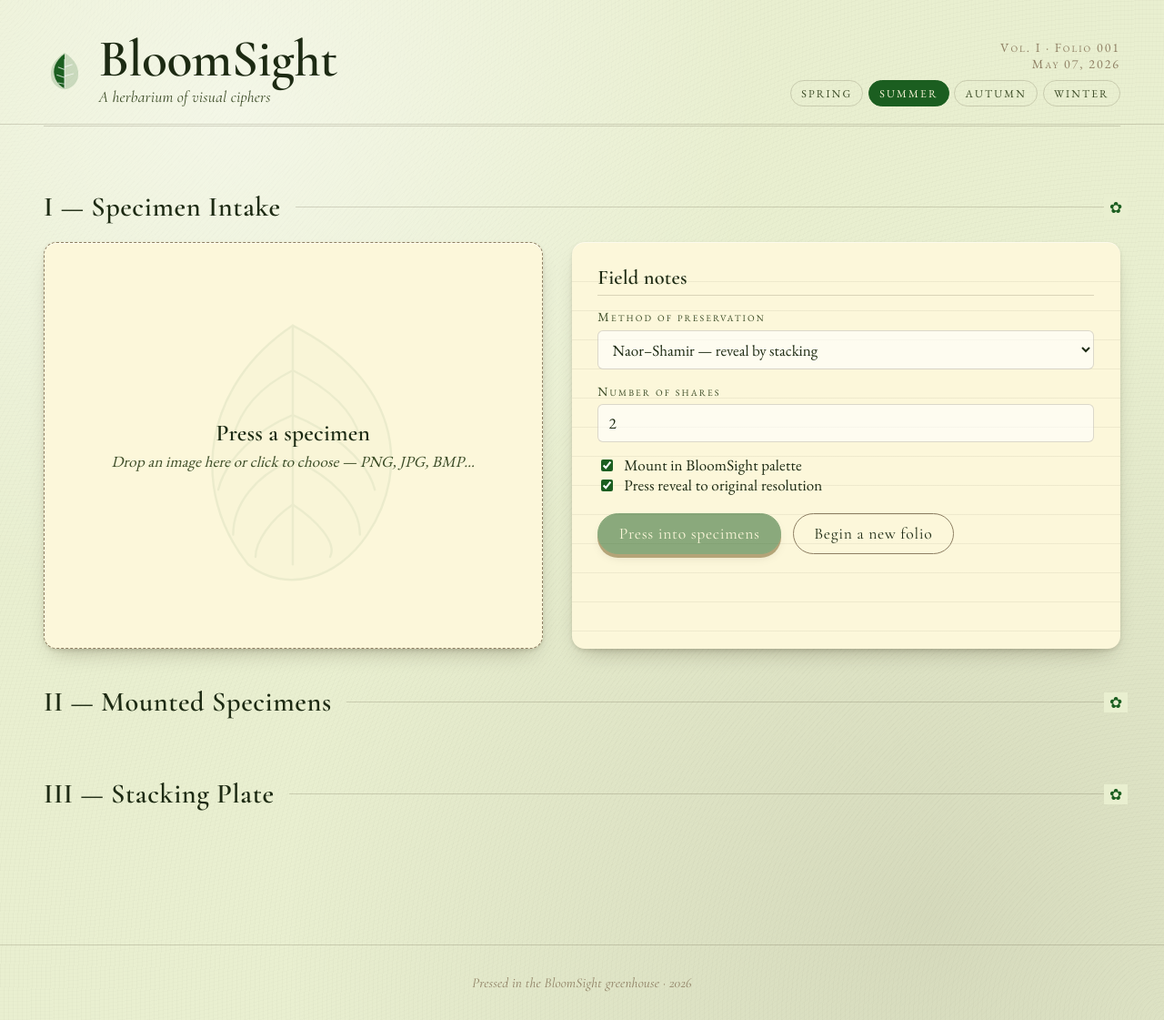
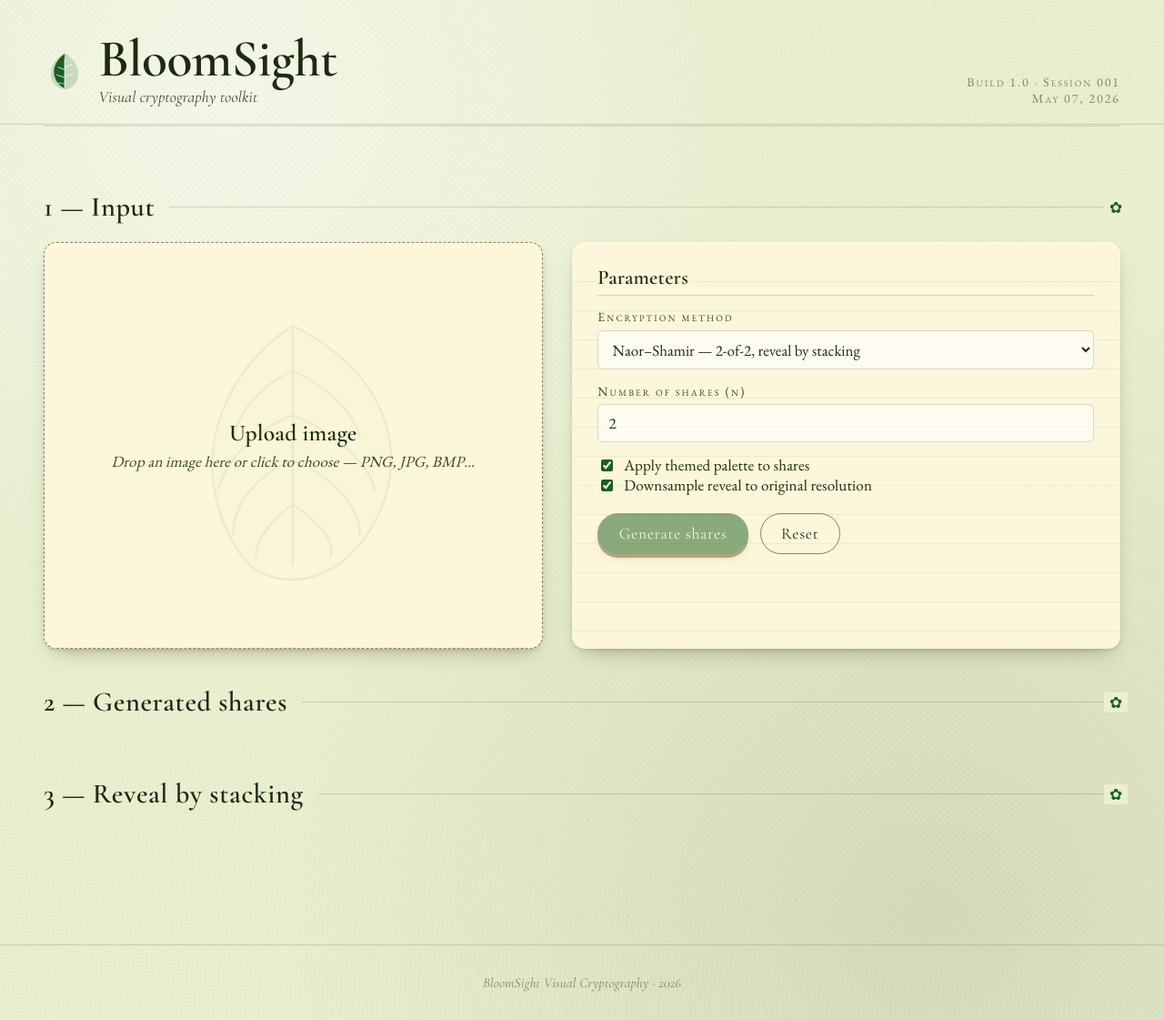
Before and after one commit to RishithSuresh/BloomSight, a Python web app: template app/templates/index.html in a window 1280 px wide. Shown: the whole page at 91% size. Run offline with Jinja, Linux system fonts and the light colour scheme; the template is opened without the code that fills it, so the values that code supplies are empty.

Commit message:
Technical changes

```diff
--- a/app/server.py
+++ b/app/server.py
@@ -1,4 +1,4 @@
-"""Standard-library HTTP server for the BloomSight Herbarium UI.
+"""Standard-library HTTP server for the BloomSight UI.
 
 The server exposes a tiny JSON API that wraps the ``visual_crypto``
 package and serves the static front-end. No third-party web framework
@@ -105,7 +105,7 @@ def _decrypt(payload: Dict[str, Any]) -> Dict[str, Any]:
 
 
 class Handler(BaseHTTPRequestHandler):
-    server_version = "BloomSightHerbarium/1.0"
+    server_version = "BloomSight/1.0"
 
     def log_message(self, fmt, *args):  # pragma: no cover - quieter logs
         sys.stderr.write("[ui] " + (fmt % args) + "\n")
@@ -166,7 +166,7 @@ def main(argv: List[str] | None = None) -> int:
     args = argv if argv is not None else sys.argv[1:]
     port = int(args[0]) if args else _DEFAULT_PORT
     httpd = ThreadingHTTPServer(("127.0.0.1", port), Handler)
-    print(f"[BloomSight Herbarium] http://127.0.0.1:{port}")
+    print(f"[BloomSight] http://127.0.0.1:{port}")
     try:
         httpd.serve_forever()
     except KeyboardInterrupt:
--- a/app/static/css/style.css
+++ b/app/static/css/style.css
@@ -44,21 +44,6 @@ body {
 .masthead .meta {
   text-align: right; font-size: var(--type-small); color: var(--ink-faded);
   font-variant: small-caps; letter-spacing: .14em;
-}
-
-/* ===== Season switcher =============================================== */
-.seasons { display: flex; gap: .35rem; margin-top: .6rem; justify-content: flex-end; }
-.season-pill {
-  font-family: var(--font-body); font-size: var(--type-tiny);
-  text-transform: uppercase; letter-spacing: .18em;
-  border: 1px solid var(--rule); background: transparent;
-  color: var(--ink-soft); padding: .35rem .7rem; border-radius: 999px;
-  cursor: pointer; transition: all .25s var(--ease-bloom);
-}
-.season-pill:hover { border-color: var(--accent); color: var(--accent); }
-.season-pill[aria-pressed="true"] {
-  background: var(--accent); color: var(--bg-paper);
-  border-color: var(--accent);
 }
 
 /* ===== Page layout =================================================== */
--- a/app/static/css/tokens.css
+++ b/app/static/css/tokens.css
@@ -1,6 +1,4 @@
-/* BloomSight design tokens.
-   Palette is sourced from the brand spec; season modes recolour the
-   ambient/accent layer while leaving structural tokens untouched.    */
+/* BloomSight design tokens. Single fixed palette.                     */
 
 :root {
   /* --- Brand palette ------------------------------------------------- */
@@ -13,12 +11,12 @@
   --c-cream:        #F1F8E9;
   --c-night:        #0D1B12;
 
-  /* --- Ambient (theme-able by season) ------------------------------- */
-  --bg-page:        #efe6d2;          /* aged parchment   */
-  --bg-paper:       #faf3e3;          /* specimen mount   */
-  --bg-deep:        #d8c9a4;          /* journal cover    */
-  --ink-strong:     #2a241b;          /* iron-gall ink    */
-  --ink-soft:       #5b4f3d;
+  /* --- Ambient layer ------------------------------------------------- */
+  --bg-page:        #e9efd0;
+  --bg-paper:       #fcf7da;
+  --bg-deep:        #c9c178;
+  --ink-strong:     #1d2a13;
+  --ink-soft:       #3a4a25;
   --ink-faded:      #8e7f63;
   --rule:           rgba(64, 50, 30, 0.18);
   --brass:          #b08a3a;
@@ -53,27 +51,3 @@
                     0 0 0 1px rgba(0,0,0,.1) inset;
   --ease-bloom:     cubic-bezier(.2, .8, .2, 1);
 }
-
-/* Season palettes - swap ambient layer only.                          */
-[data-season="spring"] {
-  --bg-page: #eef0d6;  --bg-paper: #f7f9e3;  --bg-deep: #cfd8a3;
-  --accent: var(--c-leaf);   --accent-soft: var(--c-sun);
-  --ink-strong: #233018;     --ink-soft: #44542f;
-}
-[data-season="summer"] {
-  --bg-page: #e9efd0;  --bg-paper: #fcf7da;  --bg-deep: #c9c178;
-  --accent: var(--c-forest); --accent-soft: var(--c-leaf);
-  --ink-strong: #1d2a13;     --ink-soft: #3a4a25;
-}
-[data-season="autumn"] {
-  --bg-page: #efddc0;  --bg-paper: #f7e6c8;  --bg-deep: #c89865;
-  --accent: var(--c-earth);  --accent-soft: var(--c-sun);
-  --ink-strong: #3a2415;     --ink-soft: #6b4724;
-  --brass: #c08036;          --brass-dark: #8a4f12;
-}
-[data-season="winter"] {
-  --bg-page: #d7dde1;  --bg-paper: #e9eef1;  --bg-deep: #97a4ac;
-  --accent: var(--c-sky);    --accent-soft: #b9d8df;
-  --ink-strong: #142028;     --ink-soft: #36505d;
-  --brass: #8aa3ad;          --brass-dark: #4a6571;
-}
--- a/app/static/js/app.js
+++ b/app/static/js/app.js
@@ -1,25 +1,15 @@
-/* BloomSight Herbarium - app glue. */
+/* BloomSight - app glue. */
 
 (function () {
   const $ = function (id) { return document.getElementById(id); };
   const state = { dataURL: null, lastShares: null, stacking: null };
 
-  /* ---- Date / footer / season -------------------------------------- */
+  /* ---- Date / footer ----------------------------------------------- */
   const fmt = new Intl.DateTimeFormat("en", {
     day: "2-digit", month: "long", year: "numeric"
   });
   $("folio-date").textContent = fmt.format(new Date());
   $("footer-year").textContent = new Date().getFullYear();
-
-  document.querySelectorAll("[data-set-season]").forEach(function (b) {
-    b.addEventListener("click", function () {
-      const s = b.getAttribute("data-set-season");
-      document.documentElement.setAttribute("data-season", s);
-      document.querySelectorAll("[data-set-season]").forEach(function (x) {
-        x.setAttribute("aria-pressed", x === b ? "true" : "false");
-      });
-    });
-  });
 
   /* ---- Method selector --------------------------------------------- */
   const methodEl = $("method");
@@ -78,16 +68,14 @@
       const card = document.createElement("article");
       card.className = "specimen mounted";
       card.style.animationDelay = (i * 0.18) + "s";
-      const latin = payload.method === "naor-shamir"
-        ? "Cryptus stackensis var. " + ["alba", "bruna", "viridis", "aurea"][i % 4]
-        : "Cryptus aleatorius cv. " + (i + 1);
+      const title = "Share " + (i + 1) + " / " + payload.shares.length;
       card.innerHTML =
         '<span class="pin tl"></span><span class="pin tr"></span>' +
         '<span class="pin bl"></span><span class="pin br"></span>' +
         '<div class="frame"><img alt="Share ' + (i + 1) + '" src="' + sh.image + '"/></div>' +
         '<div class="label">' +
-        '  <div><span class="latin">' + latin + '</span><br/>Specimen No. ' + sh.index + '</div>' +
-        '  <div class="meta">' + sh.width + ' &times; ' + sh.height + '<br/>' + today + '<br/>' + payload.method + '</div>' +
+        '  <div><span class="latin">' + title + '</span><br/>Method: ' + payload.method + '</div>' +
+        '  <div class="meta">' + sh.width + ' &times; ' + sh.height + ' px<br/>' + today + '<br/>themed: ' + payload.themed + '</div>' +
         '</div>' + ornamentFor(sh.image.slice(-32) + i);
       host.appendChild(card);
     });
@@ -123,7 +111,7 @@
       $("reveal-img").src = res.image;
       $("download-link").href = res.image;
       $("reveal-card").classList.add("shown");
-      $("plate-instructions").textContent = "The transparencies have aligned.";
+      $("plate-instructions").textContent = "Shares aligned. Image recovered.";
     } catch (e) { showToast(e.message); }
   }
 
--- a/app/templates/index.html
+++ b/app/templates/index.html
@@ -1,9 +1,9 @@
 <!doctype html>
-<html lang="en" data-season="summer">
+<html lang="en">
 <head>
   <meta charset="utf-8" />
   <meta name="viewport" content="width=device-width, initial-scale=1" />
-  <title>BloomSight Herbarium &mdash; Visual Cryptography</title>
+  <title>BloomSight &mdash; Visual Cryptography</title>
   <link rel="stylesheet" href="/static/css/tokens.css" />
   <link rel="stylesheet" href="/static/css/style.css" />
   <link rel="stylesheet" href="/static/css/herbarium.css" />
@@ -23,59 +23,53 @@
     </svg>
     <div>
       <div class="wordmark">BloomSight</div>
-      <div class="tagline">A herbarium of visual ciphers</div>
+      <div class="tagline">Visual cryptography toolkit</div>
     </div>
   </div>
   <div class="meta">
-    <div>Vol. I &middot; Folio 001</div>
+    <div>Build 1.0 &middot; Session 001</div>
     <div id="folio-date">&mdash;</div>
-    <div class="seasons" role="group" aria-label="Season">
-      <button class="season-pill" data-set-season="spring" aria-pressed="false">Spring</button>
-      <button class="season-pill" data-set-season="summer" aria-pressed="true">Summer</button>
-      <button class="season-pill" data-set-season="autumn" aria-pressed="false">Autumn</button>
-      <button class="season-pill" data-set-season="winter" aria-pressed="false">Winter</button>
-    </div>
   </div>
 </header>
 
 <main>
   <section class="section-rule">
-    <h2>I &mdash; Specimen Intake</h2><div class="ornament"></div>
+    <h2>1 &mdash; Input</h2><div class="ornament"></div>
   </section>
 
   <div class="intake">
     <label class="dropzone" id="dropzone">
       <div class="leaf-bg" aria-hidden="true"></div>
-      <h3>Press a specimen</h3>
+      <h3>Upload image</h3>
       <p>Drop an image here or click to choose &mdash; PNG, JPG, BMP&hellip;</p>
       <img class="preview" id="preview" alt="" hidden />
       <input type="file" id="file" accept="image/*" />
     </label>
 
     <div class="journal">
-      <h3>Field notes</h3>
+      <h3>Parameters</h3>
       <div class="field">
-        <label for="method">Method of preservation</label>
+        <label for="method">Encryption method</label>
         <select id="method">
-          <option value="naor-shamir">Naor&ndash;Shamir &mdash; reveal by stacking</option>
-          <option value="xor">XOR &mdash; exact recovery</option>
+          <option value="naor-shamir">Naor&ndash;Shamir &mdash; 2-of-2, reveal by stacking</option>
+          <option value="xor">XOR &mdash; n-of-n, exact recovery</option>
         </select>
       </div>
       <div class="field" id="shares-field" hidden>
-        <label for="shares">Number of shares</label>
+        <label for="shares">Number of shares (n)</label>
         <input id="shares" type="number" min="2" max="6" value="2" />
       </div>
       <label class="toggle">
         <input type="checkbox" id="themed" checked />
-        <span>Mount in BloomSight palette</span>
+        <span>Apply themed palette to shares</span>
       </label>
       <label class="toggle">
         <input type="checkbox" id="downsample" checked />
-        <span>Press reveal to original resolution</span>
+        <span>Downsample reveal to original resolution</span>
       </label>
       <div class="actions">
-        <button class="btn" id="encrypt-btn" disabled>Press into specimens</button>
-        <button class="btn ghost" id="reset-btn" type="button">Begin a new folio</button>
+        <button class="btn" id="encrypt-btn" disabled>Generate shares</button>
+        <button class="btn ghost" id="reset-btn" type="button">Reset</button>
       </div>
       <div class="vine" id="vine" aria-hidden="true">
         <svg viewBox="0 0 600 56" preserveAspectRatio="none">
@@ -87,16 +81,16 @@
   </div>
 
   <section class="section-rule">
-    <h2>II &mdash; Mounted Specimens</h2><div class="ornament"></div>
+    <h2>2 &mdash; Generated shares</h2><div class="ornament"></div>
   </section>
   <div class="specimens" id="specimens"></div>
 
   <section class="section-rule">
-    <h2>III &mdash; Stacking Plate</h2><div class="ornament"></div>
+    <h2>3 &mdash; Reveal by stacking</h2><div class="ornament"></div>
   </section>
   <div class="plate" id="plate" hidden>
     <div class="plate-instructions" id="plate-instructions">
-      Drag the right specimen onto the left to overlay the transparencies.
+      Drag share 2 onto share 1 to overlay them.
     </div>
     <div class="stage" id="stage">
       <canvas class="base" id="base-canvas"></canvas>
@@ -113,22 +107,21 @@
   </div>
 
   <div class="reveal-card" id="reveal-card">
-    <h3>Recovered specimen</h3>
+    <h3>Recovered image</h3>
     <div class="row">
       <img id="reveal-img" alt="Recovered image" />
       <div>
         <p style="margin:0 0 .4rem;font-style:italic;color:var(--ink-soft);">
-          The transparencies have aligned. Beneath them, the original
-          plate is restored.
+          Shares aligned. Original image reconstructed.
         </p>
-        <a class="btn ghost" id="download-link" download="recovered.png">Download plate</a>
+        <a class="btn ghost" id="download-link" download="recovered.png">Download</a>
       </div>
     </div>
   </div>
 </main>
 
 <footer>
-  Pressed in the BloomSight greenhouse &middot; <span id="footer-year"></span>
+  BloomSight Visual Cryptography &middot; <span id="footer-year"></span>
 </footer>
 
 <div class="toast" id="toast" role="status"></div>
```
